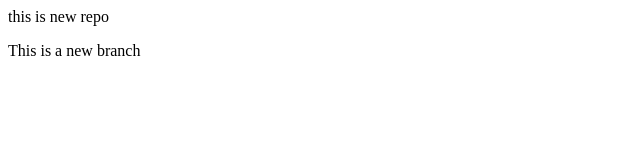
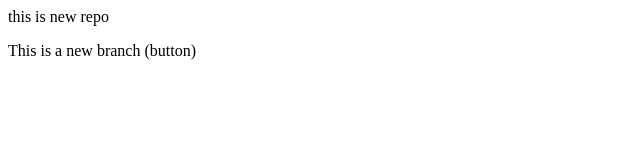
Before and after one commit to parishig/newrepo, a plain HTML site: page index.html in a window 1280 px wide. Shown: the full height of the page, 0-640 px from the left. Drawn offline with Linux system fonts and the light colour scheme.

Commit message:
add feature

```diff
--- a/index.html
+++ b/index.html
@@ -1,3 +1,3 @@
 <p>this is new repo</p>
 
-<p>This is a new branch</p>
+<p>This is a new branch (button) </p>
```
